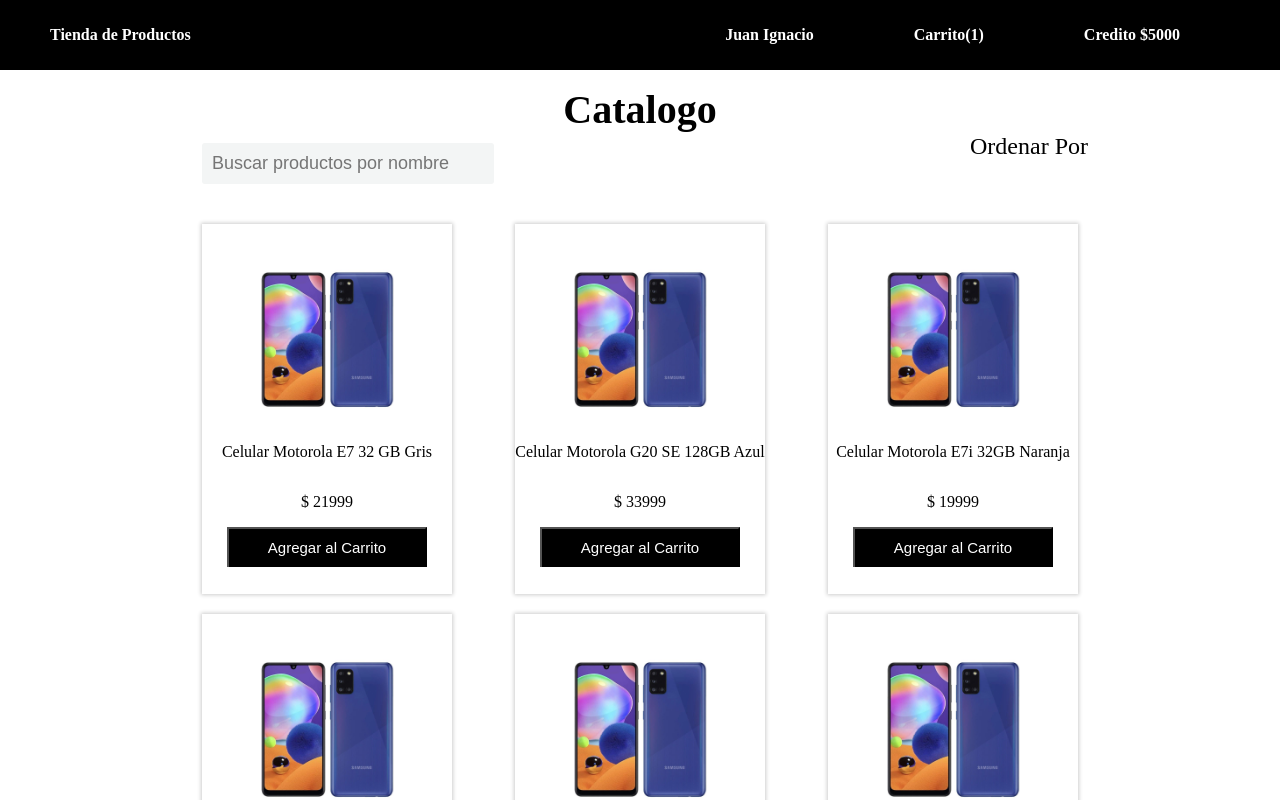
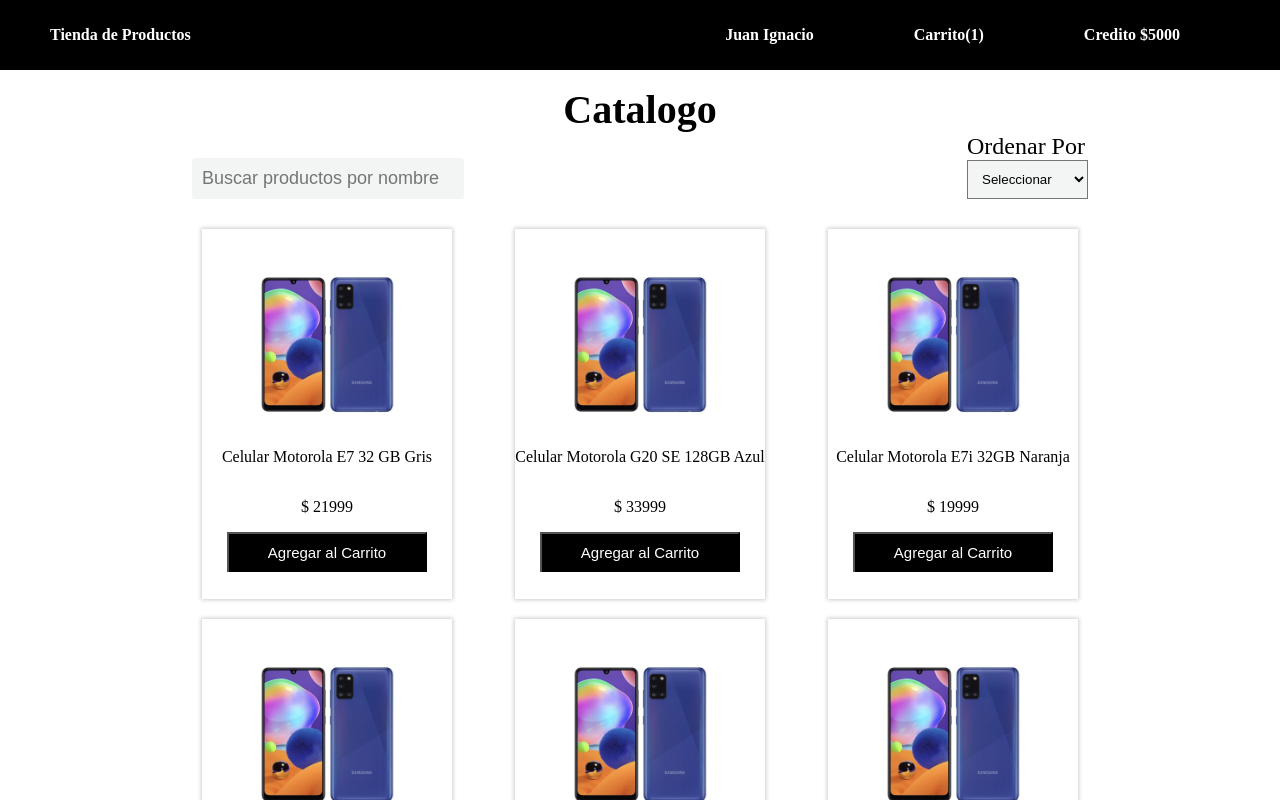
Before and after one commit to fabrogabrielandres/enviopack-challenge-frontend, a React (Create React App) app: page / in a window 1280 px wide. Shown: the top 800 px of the page. Built offline with nearby package versions, Linux system fonts and the light colour scheme.

Commit message:
Catalogo finish

```diff
--- a/src/Screens/Catalogo/Catalogo.js
+++ b/src/Screens/Catalogo/Catalogo.js
@@ -1,22 +1,27 @@
 import React from 'react'
 import { ListCardCatalogo } from '../../components/ListCardCatalogo/ListCardCatalogo'
-import { CatalogoLeft, CatalogoRight, CatalogoWrapper, ListCard, Title, SubTitle, Input } from './styled'
+import { HeaderLeft, HeaderRight, Wrapper, Header, Title, SubTitle, Input, Select, Option } from './styled'
 
 export const Catalogo = () => {
     return (
-        <CatalogoWrapper>
+        <Wrapper>
             <Title>
                 Catalogo
             </Title>
-            <ListCard>
-                <CatalogoLeft>
+            <Header>
+                <HeaderLeft>
                     <Input placeholder="Buscar productos por nombre" />
-                </CatalogoLeft>
-                <CatalogoRight>
+                </HeaderLeft>
+                <HeaderRight>
                     <SubTitle>Ordenar Por</SubTitle>
-                </CatalogoRight>
-            </ListCard>
-            <ListCardCatalogo/>
-        </CatalogoWrapper>
+                        <Select>
+                            <Option selected>Seleccionar</Option>
+                            <Option>Precio (asc)</Option>
+                            <Option>Precio (desc)</Option>
+                        </Select>
+                </HeaderRight>
+            </Header>
+            <ListCardCatalogo />
+        </Wrapper>
     )
 }
--- a/src/Screens/Catalogo/styled.js
+++ b/src/Screens/Catalogo/styled.js
@@ -1,6 +1,6 @@
 import styled from "styled-components";
 
-export const CatalogoWrapper = styled.div`
+export const Wrapper = styled.div`
     width: 70%;
     margin: 0 auto;
 `
@@ -16,25 +16,35 @@
     font-size: 1.5rem;
     display: block;
 `
-export const ListCard = styled.div`
+export const Header = styled.div`
     display: flex;
     justify-content: space-between;
+    align-items: flex-end;
 `
 
 export const Input = styled.input`
     width: 100%;
     font-size: 18px;
     padding: 10px;
-    margin: 10px;
     background-color: #f3f5f5;
     border: none;
     border-radius: 3px;
 `
 
-export const CatalogoLeft = styled.div`
+export const HeaderLeft = styled.div`
 
 `
 
-export const CatalogoRight = styled.div`
+export const HeaderRight = styled.div`
+
 
 `
+
+export const Select = styled.select`
+  padding: 10px;
+  background-color: #f3f5f5;
+
+`;
+export const Option = styled.option`
+    background-color: #f3f5f5;
+`;
--- a/src/components/CardCatalogo/CardCatalogo.js
+++ b/src/components/CardCatalogo/CardCatalogo.js
@@ -1,10 +1,10 @@
 import React from 'react'
-import { Button, CardWrapper, Description, Img, Price } from './styles'
+import { Button, Wrapper, Description, Img, Price } from './styles'
 
 export const CardCatalogo = ({image,product}) => {
 
     return (
-        <CardWrapper>
+        <Wrapper>
             <Img src={image}/>
             <Description>
                 {product.title}
@@ -15,6 +15,6 @@
             <Button>
                 Agregar al Carrito
             </Button>
-        </CardWrapper>
+        </Wrapper>
     )
 }
--- a/src/components/CardCatalogo/styles.js
+++ b/src/components/CardCatalogo/styles.js
@@ -1,6 +1,6 @@
 import styled from "styled-components";
 
-export const CardWrapper = styled.div`
+export const Wrapper = styled.div`
     max-width: 250px;
     display: flex;
     min-height: 370px;
--- a/src/components/NavBar/NavBar.js
+++ b/src/components/NavBar/NavBar.js
@@ -1,9 +1,9 @@
 import React from 'react'
-import { NavLeft, NavRight, NavWrapper, LinkR, LinkL } from './styles'
+import { NavLeft, NavRight, Wrapper, LinkR, LinkL } from './styles'
 
 export const NavBar = () => {
     return (
-        <NavWrapper>
+        <Wrapper>
             <NavLeft>
                 <LinkL>
                     Tienda de Productos
@@ -21,6 +21,6 @@
                 </LinkR>
             </NavRight>
 
-        </NavWrapper>
+        </Wrapper>
     )
 }
--- a/src/components/NavBar/styles.js
+++ b/src/components/NavBar/styles.js
@@ -1,7 +1,7 @@
 import { Link } from "react-router-dom";
 import styled from "styled-components";
 
-export const NavWrapper = styled.div`
+export const Wrapper = styled.div`
     max-width: 1360px;
     display: flex;
     height: 70px;
```
